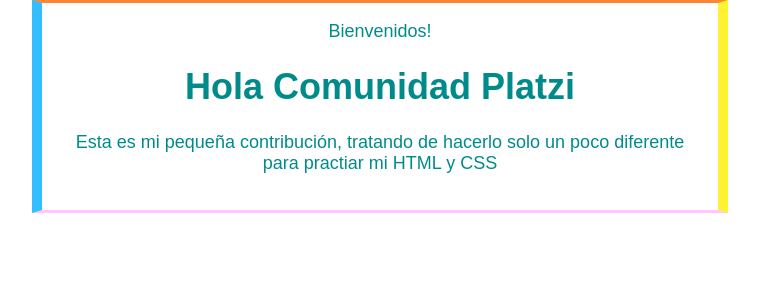
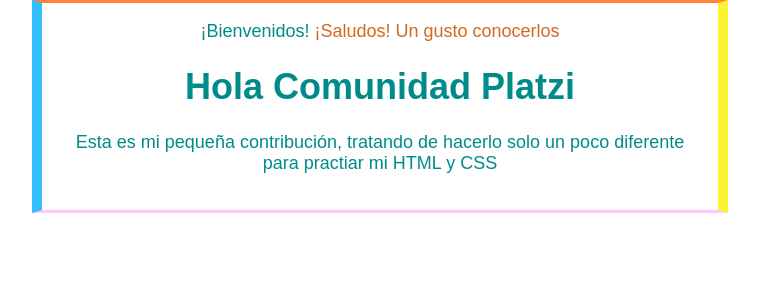
Before and after one commit to David9652/Platzi, a PHP site: page /blogpost.html in a window 1280 px wide. Shown: the top 300 px of the page, without its empty margins (260-1019 px from the left). Run offline with PHP 8.4, Linux system fonts and the light colour scheme.

Commit message:
Added greetings to the header

```diff
--- a/Git y GitHub/Resumenes/Proyecto/blogpost.html
+++ b/Git y GitHub/Resumenes/Proyecto/blogpost.html
@@ -10,7 +10,8 @@
 <body>
     <div id="container">
         <div id="header">
-            Bienvenidos!
+            ¡Bienvenidos!
+            <span id="greeting">¡Saludos! Un gusto conocerlos</span>
         </div>
        <div id="post">
             <h1>Hola Comunidad Platzi</h1>
--- a/Git y GitHub/Resumenes/Proyecto/css/style.css
+++ b/Git y GitHub/Resumenes/Proyecto/css/style.css
@@ -18,3 +18,6 @@
     text-align: center;
     margin: 0 auto;
 }
+#header #greeting{
+    color: chocolate;
+}
```
